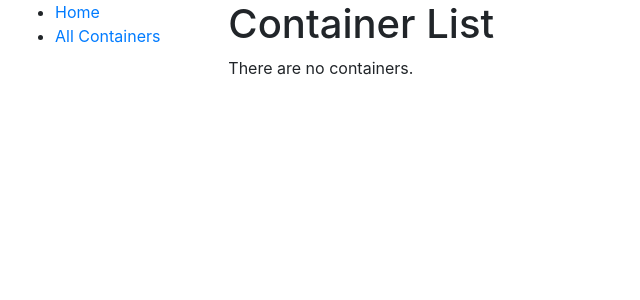
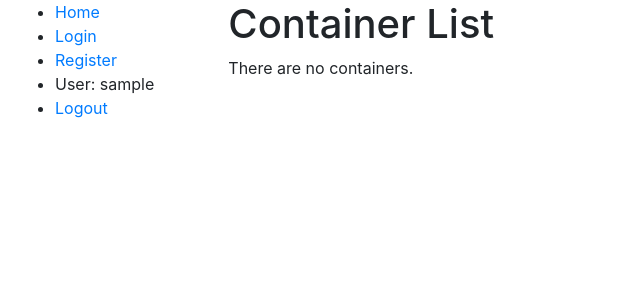
Before and after one commit to miabl/container-website, a Django app: page /containers/ in a window 1280 px wide. Shown: the top 300 px of the page, without its empty margins (0-640 px from the left). Run offline with Django 4.2, Linux system fonts and the light colour scheme; the visitor is signed in with stand-in values (Sample User, id 1); data that the repository does not hold is empty.

Commit message:
added links to sidebar navigation

```diff
--- a/containers/templates/base_generic.html
+++ b/containers/templates/base_generic.html
@@ -17,7 +17,14 @@
             {% block sidebar %}
                 <ul class="sidebar-nav">
                     <li><a href="{% url 'index' %}">Home</a></li>
-                    <li><a href="{% url 'container-list' %}">All Containers</a></li>
+                    <li><a href="{% url 'login' %}">Login</a></li>
+                    <li><a href="{% url 'register' %}">Register</a></li>
+                {% if user.is_authenticated %}
+                    <li>User: {{ user.get_username }}</li>
+                    <li><a href="{% url 'logout'%}?next={{request.path}}">Logout</a></li>
+                {% else %}
+                    <li><a href="{% url 'login'%}?next={{request.path}}">Login</a></li>
+                {% endif %}
                 </ul>
             {% endblock %}
         </div>
```
